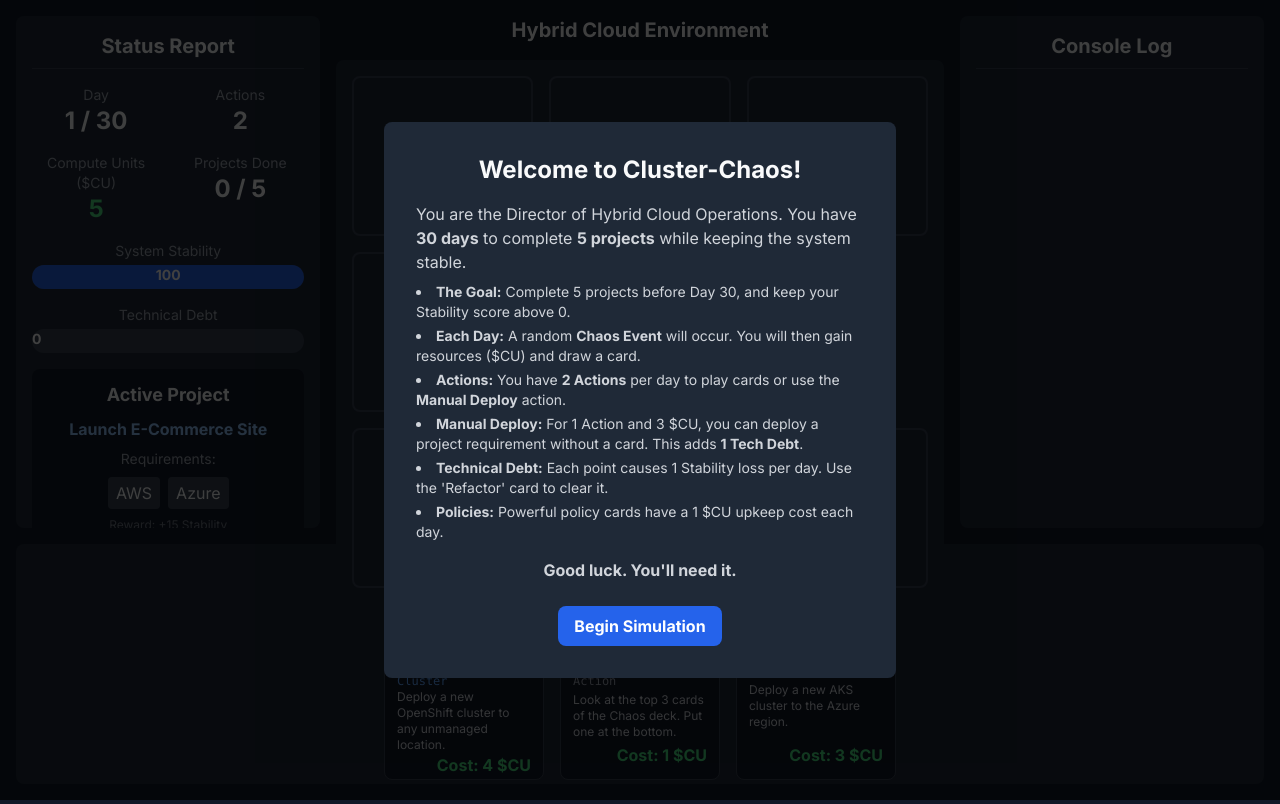
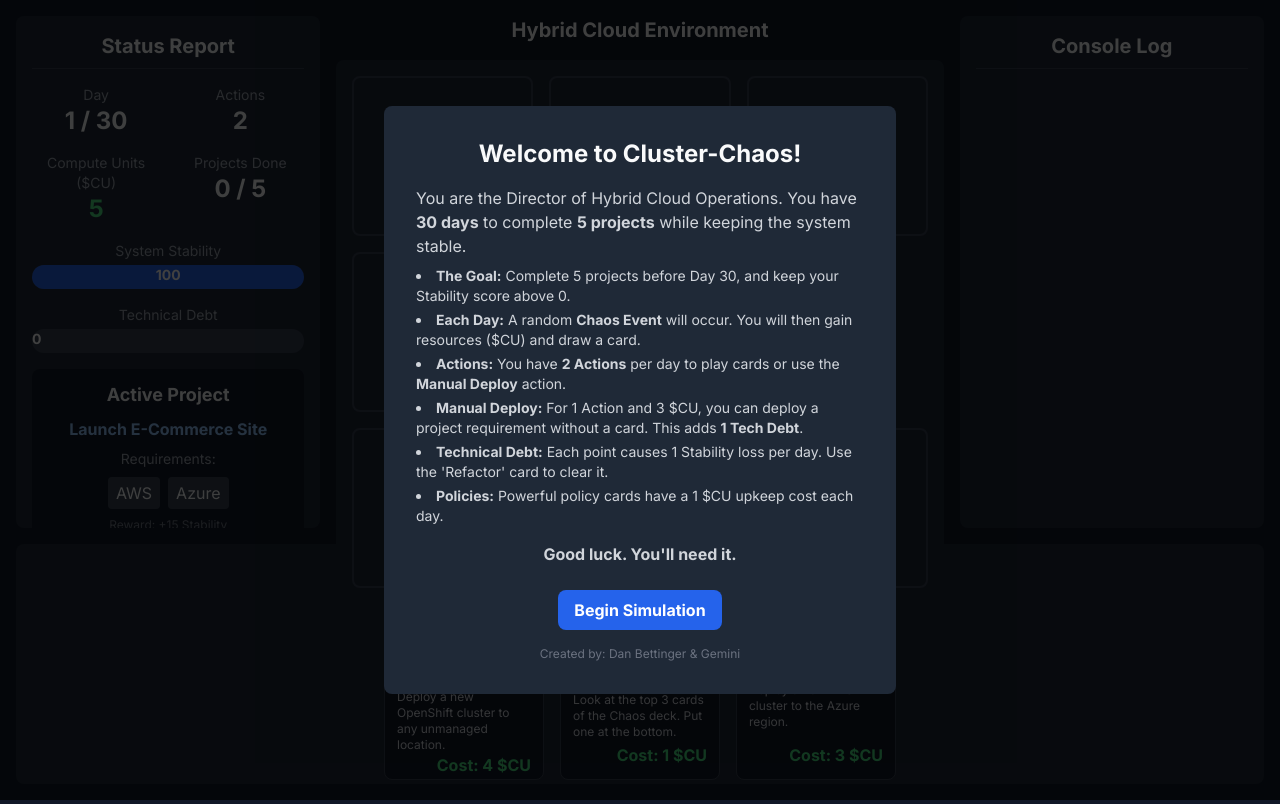
Before and after one commit to grigz/fleet, a plain HTML site: page index.html in a window 1280 px wide. Drawn offline with nearby package versions, Linux system fonts and the light colour scheme.

Commit message:
Update index.html
added created by

```diff
--- a/index.html
+++ b/index.html
@@ -147,6 +147,7 @@
            <h2 id="modal-title" class="text-2xl font-bold mb-4"></h2>
            <div id="modal-text" class="text-gray-300 mb-6"></div>
            <button id="modal-button" class="bg-blue-600 hover:bg-blue-700 text-white font-bold py-2 px-4 rounded-lg transition-colors">Start Game</button>
+           <p id="credit-line" class="text-xs text-gray-500 mt-4"></p>
        </div>
    </div>
 
@@ -254,6 +255,7 @@ const DOMElements = {
        title: document.getElementById('modal-title'),
        text: document.getElementById('modal-text'),
        button: document.getElementById('modal-button'),
+       credit: document.getElementById('credit-line'),
    }
 };
 
@@ -273,11 +275,12 @@ function logToConsole(message, type = 'info') {
    DOMElements.consoleLog.prepend(entry);
 }
 
-function showModal(title, text, buttonText, callback) {
+function showModal(title, text, buttonText, callback, credit = false) {
    DOMElements.modal.title.textContent = title;
    DOMElements.modal.text.innerHTML = text;
    DOMElements.modal.button.textContent = buttonText;
    DOMElements.modal.button.onclick = callback;
+   DOMElements.modal.credit.textContent = credit ? 'Created by: Dan Bettinger & Gemini' : '';
    DOMElements.modal.overlay.classList.remove('modal-hidden');
 }
 
@@ -329,7 +332,8 @@ function init() {
        () => {
            hideModal();
            logToConsole('Simulation started. Good luck.', 'info');
-        }
+       },
+       true // Show credit line
    );
 }
 
@@ -1029,7 +1033,7 @@ function checkGameOver() {
 // --- EVENT LISTENERS ---
 DOMElements.endDayBtn.addEventListener('click', nextTurn);
 DOMElements.rulesBtn.addEventListener('click', () => {
-    showModal('Game Rules', GAME_RULES, 'Close', hideModal);
+   showModal('Game Rules', GAME_RULES, 'Close', hideModal, true);
 });
 DOMElements.manualDeployBtn.addEventListener('click', onManualDeployClick);
 
```
Lines whose indentation alone changed are shown as unchanged.
